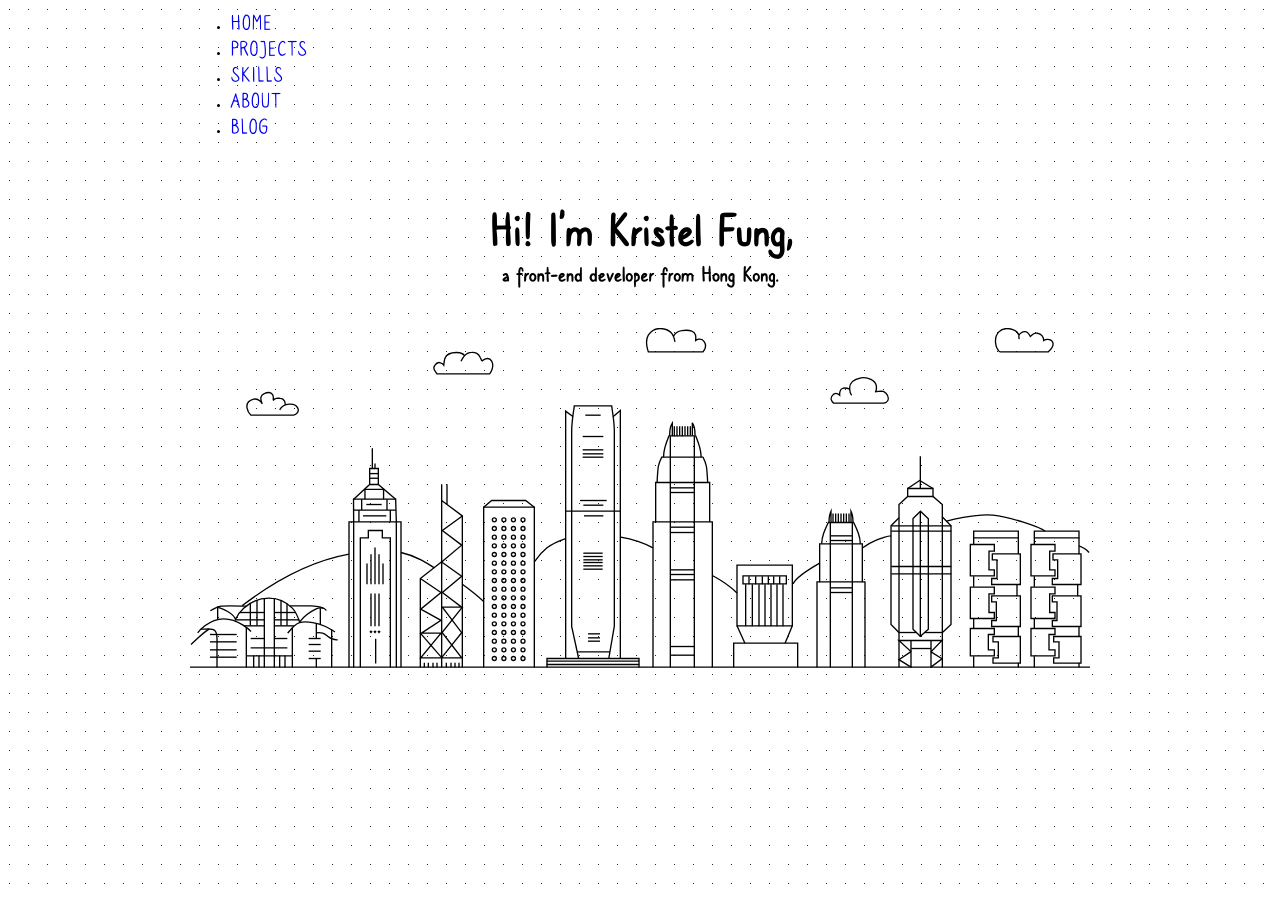
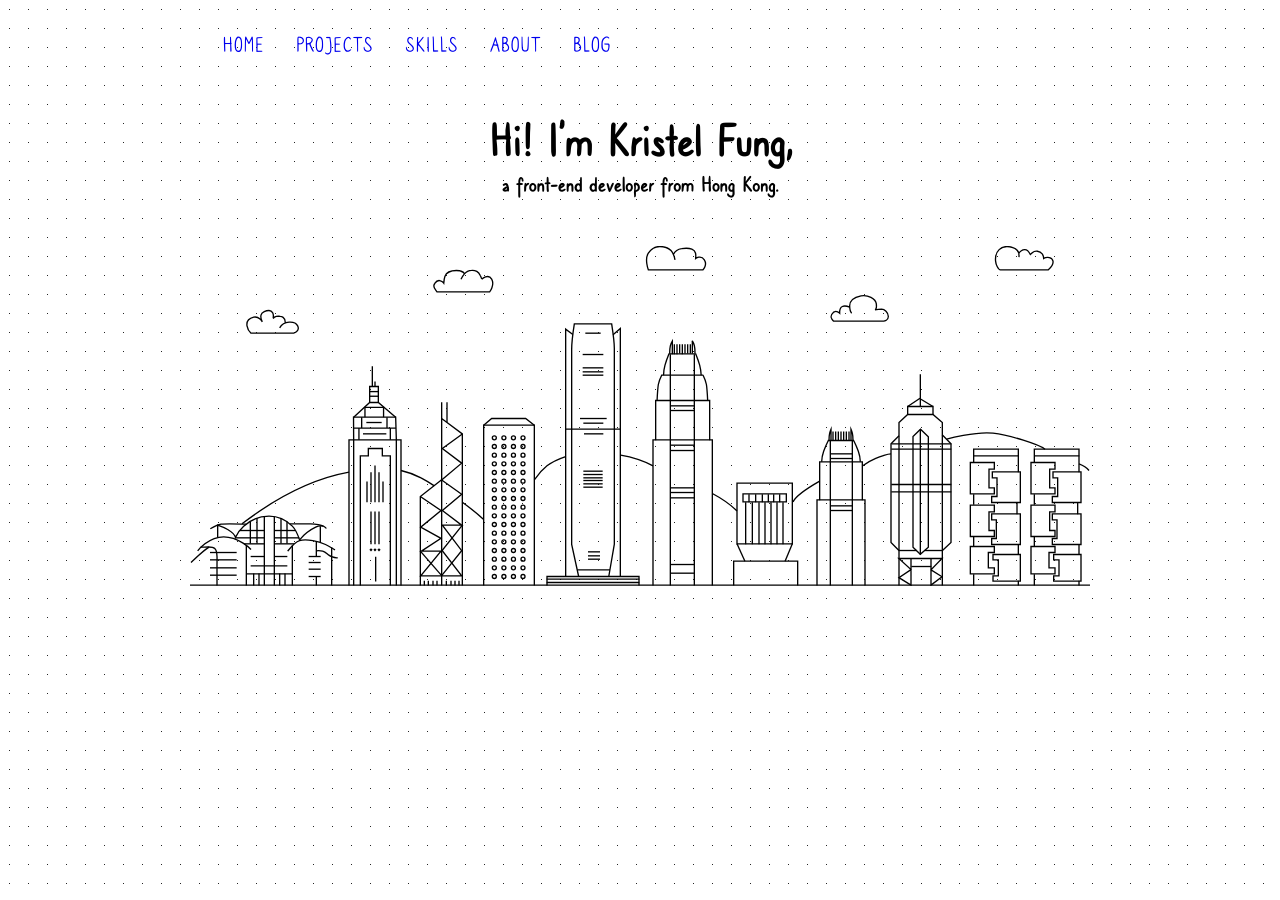
Before and after one commit to kristelfung/bullet-journal, a Jekyll site: the page built from index.md, in a window 1280 px wide. Built offline with Jekyll 4.4.1, drawn with Linux system fonts in a browser that asks for light colours; a script that is not in the unit is left out.

Commit message:
Finished navbar, added gemspec to excluded build files

```diff
--- a/_config.yml
+++ b/_config.yml
@@ -20,4 +20,4 @@ sass:
 
 # Jekyll
 permalink: /blog/:title/
-exclude: ['README.md', 'Gemfile.lock', 'Gemfile', 'LICENSE.txt']
+exclude: ['README.md', 'Gemfile.lock', 'Gemfile', 'LICENSE.txt', 'bullet-journal.gemspec']
--- a/_sass/partials/_hero.scss
+++ b/_sass/partials/_hero.scss
@@ -1,4 +1,4 @@
 .hero {
-    margin-top: 4rem;
-    margin-bottom: 2.5rem;
+    margin-top: 2rem;
+    margin-bottom: 3rem;
 }
--- a/_sass/partials/_navbar.scss
+++ b/_sass/partials/_navbar.scss
@@ -1,8 +1,22 @@
 .navbar {
     text-transform: uppercase;
+    padding: 1.5rem 0rem;
 
-    a {
+    ul {
+        list-style-type: none;
+        margin: 0;
+        padding: 0;
+        overflow: hidden;
+    }
+
+    li {
+        float: left;
+    }
+
+    li a {
         text-decoration: none;
+        display: block;
+        padding-left: 2rem;
     }
     a:visited {
         color: black;
```
